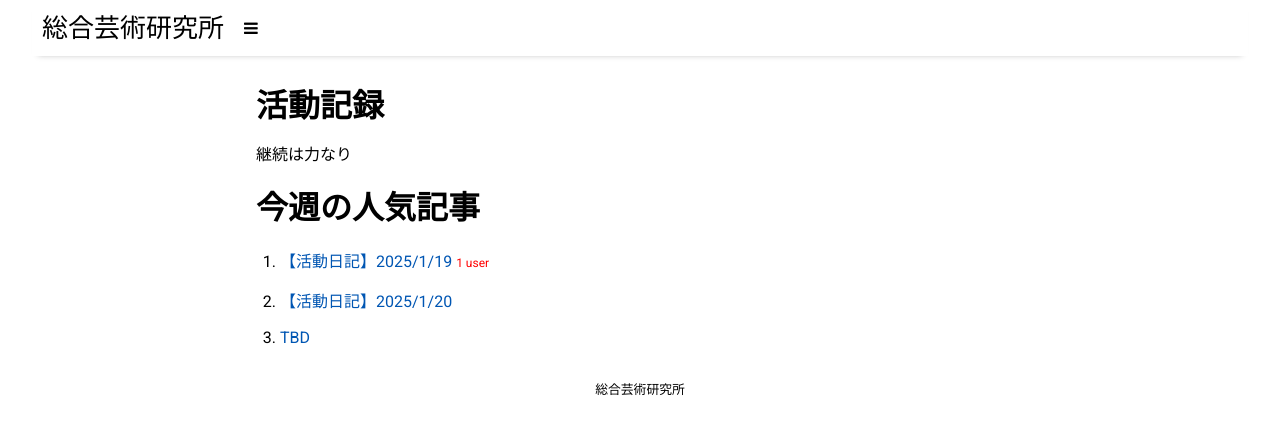
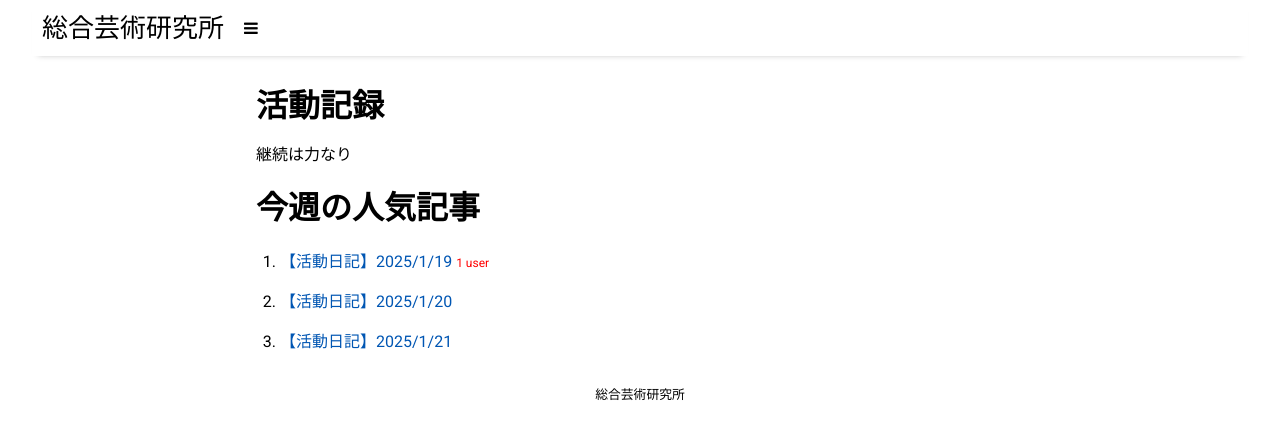
Before and after one commit to gj1002509/zakisikoku, a Jekyll site: the page built from _posts/2024-09-22-active.md, in a window 1280 px wide. Shown: the top 439 px of the page. Built offline with Jekyll 4.4.1, drawn with Linux system fonts in a browser that asks for light colours; nearby versions of some CDN libraries.

Commit message:
Update 2024-09-22-active.md

```diff
--- a/_posts/2024-09-22-active.md
+++ b/_posts/2024-09-22-active.md
@@ -52,7 +52,7 @@ categories: active
             <a href="{{ site.baseurl }}/2025-1-20-daily">【活動日記】2025/1/20 </a>
         </li>
         <li>
-            <a href="リンク3のURL"> TBD</a>
+            <a href="{{ site.baseurl }}/2025-1-21-daily">【活動日記】2025/1/21 </a>
         </li>
     </ol>
 
```
